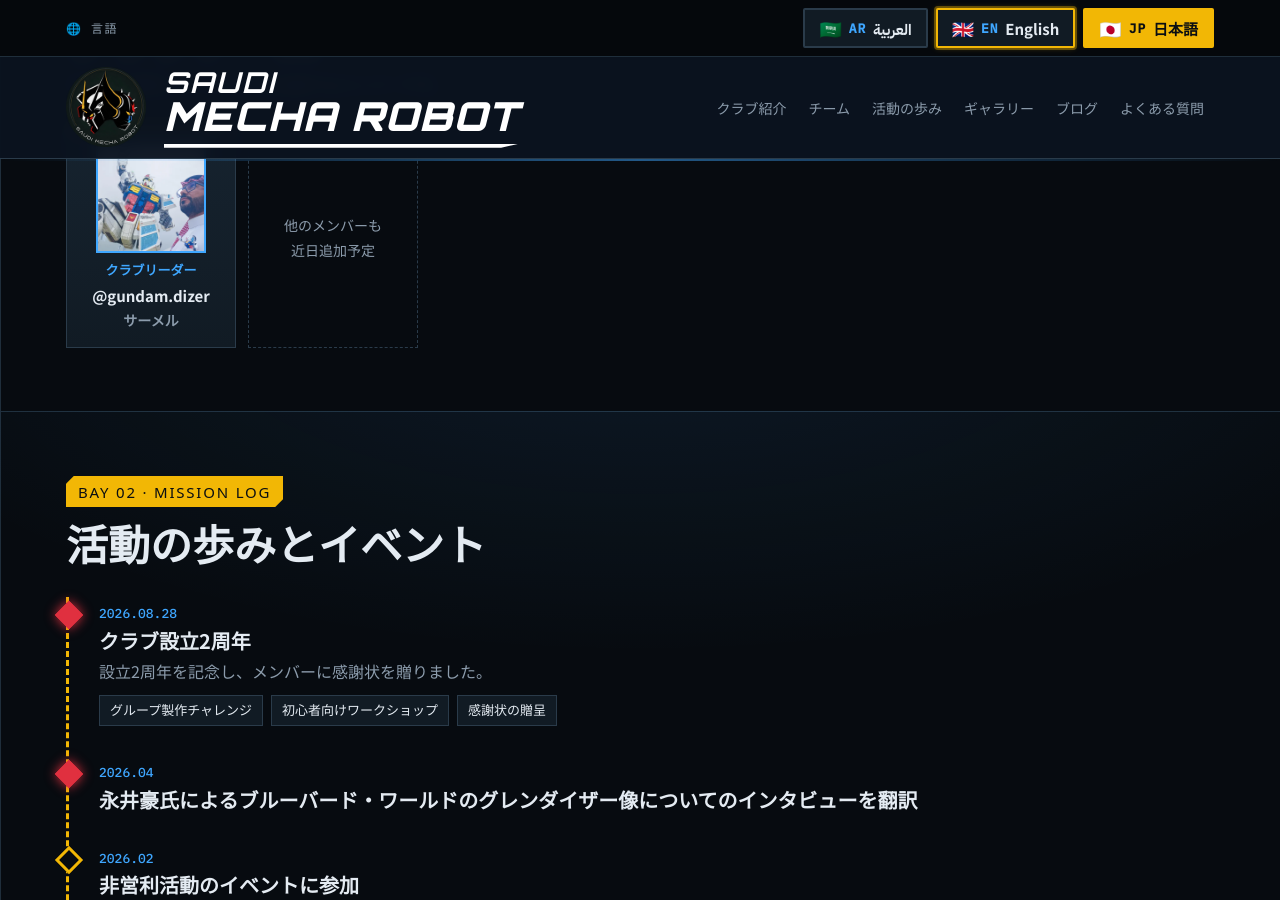
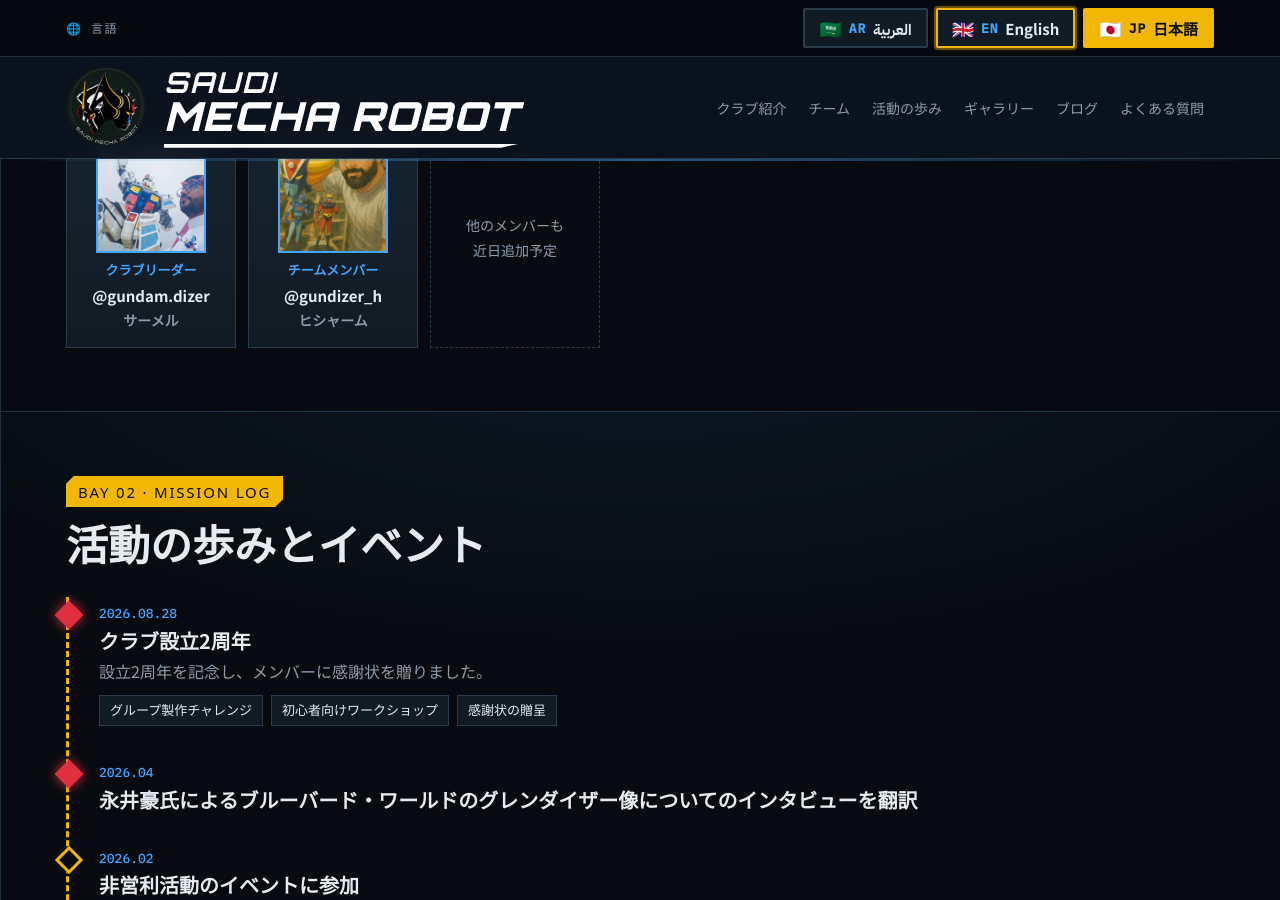
Before and after one commit to SaudiMechaRobot/SaudiMechaRobot.github.io, a Jekyll site: the page built from ja/index.html, in a window 1280 px wide and 900 px high, scrolled down 2289 px. Built offline with Jekyll 4.4.1, drawn with Linux system fonts in a browser that asks for light colours; some web fonts are replaced.

Commit message:
Add files via upload

```diff
--- a/_data/team.yml
+++ b/_data/team.yml
@@ -10,3 +10,14 @@
   role_ja: クラブリーダー
   photo: /assets/images/team/club-leader.webp
   link: https://linktr.ee/Gundam_Saudi
+- name: '@gundizer_h'
+  name_en: '@gundizer_h'
+  name_ja: '@gundizer_h'
+  real_name: هشام
+  real_name_en: Hisham
+  real_name_ja: ヒシャーム
+  role: عضو الفريق
+  role_en: Team Member
+  role_ja: チームメンバー
+  photo: /assets/images/team/hisham.webp
+  link: https://www.instagram.com/gundizer_h
```
